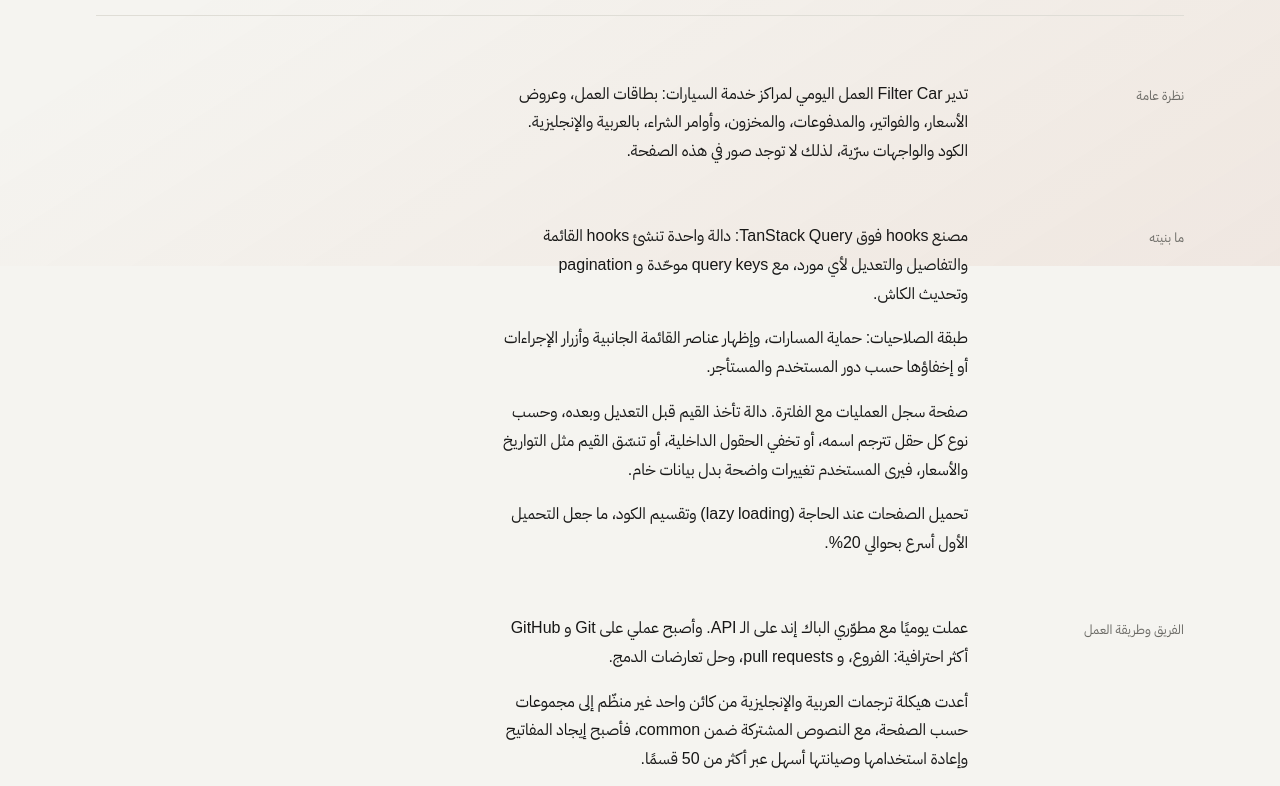
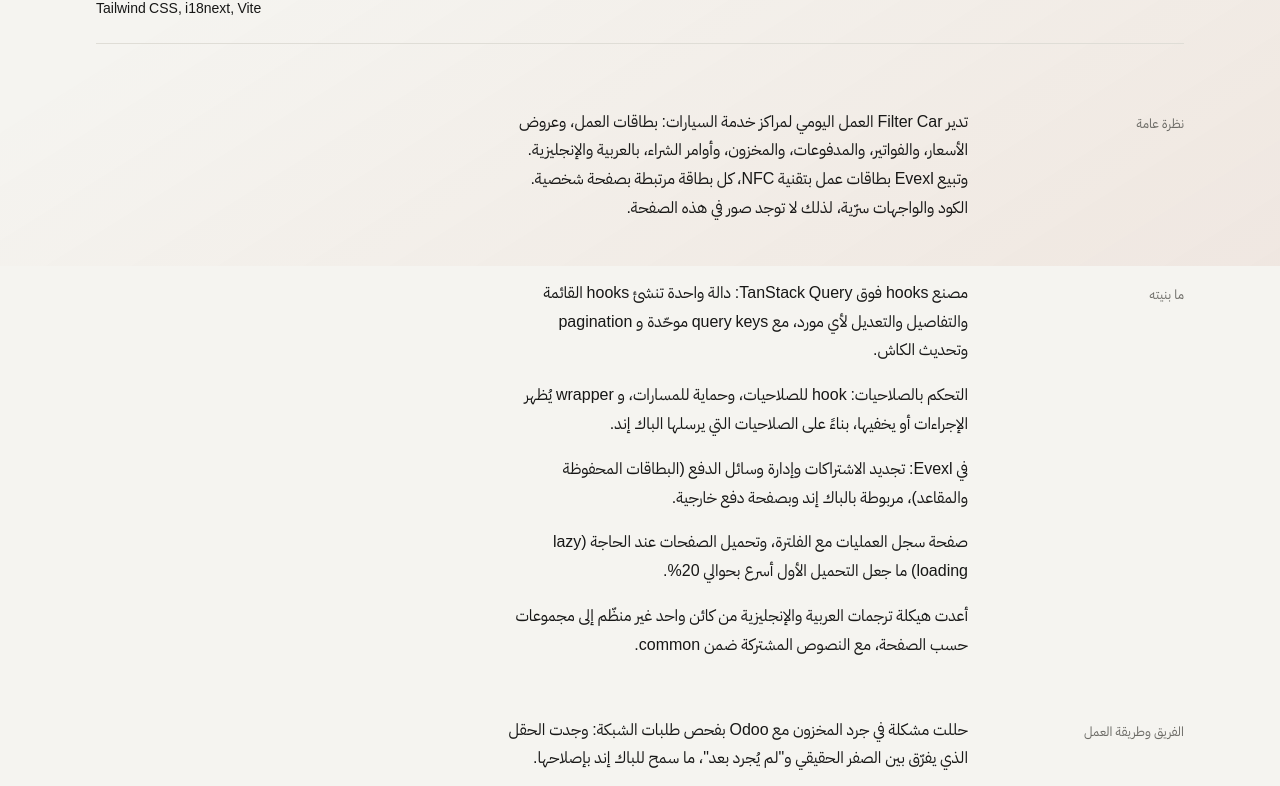
Before and after one commit to JafMah97/portfolio-v2, a Next.js app: page /ar/work/davinda in a window 1280 px wide. Shown: the part 534-1320 px from the top of the page. Built offline with nearby package versions, Linux system fonts and the light colour scheme.

Commit message:
Fix some experince issues

```diff
--- a/content/experience.ts
+++ b/content/experience.ts
@@ -10,8 +10,8 @@
     end: "2026-09",
     location: { en: "Latakia", ar: "اللاذقية" },
     description: {
-      en: "Frontend on Filter Car, a multi-tenant SaaS for car service and wash businesses: data-fetching hooks over TanStack Query, the permission layer, and Arabic/English localization. The code and screens are confidential, so they are not shown here.",
-      ar: "واجهات منصة Filter Car، نظام SaaS من نوع multi-tenant لمراكز خدمة وغسيل السيارات: طبقة جلب البيانات فوق TanStack Query، وطبقة الصلاحيات، والتعريب بالعربية والإنجليزية. الكود والواجهات سرّية، لذلك لا أعرضها هنا.",
+      en: "Frontend on two products: Filter Car, a multi-tenant SaaS for car service businesses, and Evexl, a digital business card platform. Data-fetching hooks, role-based access, payments and debugging with QA and backend.",
+      ar: "واجهات لمنتجين: Filter Car، منصة SaaS من نوع multi-tenant لمراكز خدمة السيارات، و Evexl، منصة بطاقات عمل رقمية. طبقة جلب البيانات، والصلاحيات، والدفع، وحل الأخطاء مع فريق الاختبار والباك إند.",
     },
   },
   {
--- a/content/projects.ts
+++ b/content/projects.ts
@@ -84,10 +84,10 @@
     year: 2026,
     title: { en: "Frontend Developer at Davinda", ar: "مطوّر واجهات أمامية في Davinda" },
     summary: {
-      en: "Seven months on Filter Car, a multi-tenant SaaS for car service and wash businesses.",
-      ar: "سبعة أشهر على Filter Car، منصة SaaS من نوع multi-tenant لمراكز خدمة وغسيل السيارات.",
+      en: "Seven months on two products: Filter Car, a multi-tenant SaaS for car service businesses, and Evexl, a digital business card platform.",
+      ar: "سبعة أشهر على منتجين: Filter Car، منصة SaaS من نوع multi-tenant لمراكز خدمة السيارات، و Evexl، منصة بطاقات عمل رقمية.",
     },
-    role: { en: "Frontend developer, in a team with backend developers", ar: "مطوّر واجهات، ضمن فريق مع مطوّري الباك إند" },
+    role: { en: "Frontend developer, in a team with backend and QA", ar: "مطوّر واجهات، ضمن فريق مع الباك إند والاختبار" },
     client: { en: "Davinda, Latakia", ar: "Davinda، اللاذقية" },
     stack: ["React", "JavaScript", "TanStack Query", "Tailwind CSS", "i18next", "Vite"],
     sections: [
@@ -95,8 +95,8 @@
         heading: { en: "Overview", ar: "نظرة عامة" },
         body: [
           {
-            en: "Filter Car runs the daily work of car service centers: job cards, quotations, invoices, payments, inventory and purchase orders, in Arabic and English. The code and screens are confidential, so this page has no images.",
-            ar: "تدير Filter Car العمل اليومي لمراكز خدمة السيارات: بطاقات العمل، وعروض الأسعار، والفواتير، والمدفوعات، والمخزون، وأوامر الشراء، بالعربية والإنجليزية. الكود والواجهات سرّية، لذلك لا توجد صور في هذه الصفحة.",
+            en: "Filter Car runs the daily work of car service centers: job cards, quotations, invoices, payments, inventory and purchase orders, in Arabic and English. Evexl sells NFC business cards, each linked to a personal profile page. The code and screens are confidential, so this page has no images.",
+            ar: "تدير Filter Car العمل اليومي لمراكز خدمة السيارات: بطاقات العمل، وعروض الأسعار، والفواتير، والمدفوعات، والمخزون، وأوامر الشراء، بالعربية والإنجليزية. وتبيع Evexl بطاقات عمل بتقنية NFC، كل بطاقة مرتبطة بصفحة شخصية. الكود والواجهات سرّية، لذلك لا توجد صور في هذه الصفحة.",
           },
         ],
       },
@@ -108,16 +108,20 @@
             ar: "مصنع hooks فوق TanStack Query: دالة واحدة تنشئ hooks القائمة والتفاصيل والتعديل لأي مورد، مع query keys موحّدة و pagination وتحديث الكاش.",
           },
           {
-            en: "The permission layer: route guards, sidebar items and action buttons shown or hidden by the user's role and tenant.",
-            ar: "طبقة الصلاحيات: حماية المسارات، وإظهار عناصر القائمة الجانبية وأزرار الإجراءات أو إخفاؤها حسب دور المستخدم والمستأجر.",
+            en: "Role-based access: a permission hook, route guards and a wrapper that shows or hides actions, based on the permissions returned by the backend.",
+            ar: "التحكم بالصلاحيات: hook للصلاحيات، وحماية للمسارات، و wrapper يُظهر الإجراءات أو يخفيها، بناءً على الصلاحيات التي يرسلها الباك إند.",
           },
           {
-            en: "The activity log page with filters. A formatter takes the before and after values of each change and, based on the field type, translates field names, hides internal fields and formats values like dates and prices, so users see clear changes instead of raw data.",
-            ar: "صفحة سجل العمليات مع الفلترة. دالة تأخذ القيم قبل التعديل وبعده، وحسب نوع كل حقل تترجم اسمه، أو تخفي الحقول الداخلية، أو تنسّق القيم مثل التواريخ والأسعار، فيرى المستخدم تغييرات واضحة بدل بيانات خام.",
+            en: "In Evexl: subscription renewal and payment-method management (saved cards, seats), connected to the backend and a third-party payment page.",
+            ar: "في Evexl: تجديد الاشتراكات وإدارة وسائل الدفع (البطاقات المحفوظة والمقاعد)، مربوطة بالباك إند وبصفحة دفع خارجية.",
           },
           {
-            en: "Route-level lazy loading and code splitting, which made the first load about 20% faster.",
-            ar: "تحميل الصفحات عند الحاجة (lazy loading) وتقسيم الكود، ما جعل التحميل الأول أسرع بحوالي 20%.",
+            en: "The activity log page with filters, and route-level lazy loading that made the first load about 20% faster.",
+            ar: "صفحة سجل العمليات مع الفلترة، وتحميل الصفحات عند الحاجة (lazy loading) ما جعل التحميل الأول أسرع بحوالي 20%.",
+          },
+          {
+            en: "Restructured the Arabic and English translations from one unorganized object into page-based groups, with shared text under common.",
+            ar: "أعدت هيكلة ترجمات العربية والإنجليزية من كائن واحد غير منظّم إلى مجموعات حسب الصفحة، مع النصوص المشتركة ضمن common.",
           },
         ],
       },
@@ -125,12 +129,12 @@
         heading: { en: "Team and process", ar: "الفريق وطريقة العمل" },
         body: [
           {
-            en: "Worked every day with the backend developers on the API. My Git and GitHub work became much more professional: branches, pull requests and resolving merge conflicts.",
-            ar: "عملت يوميًا مع مطوّري الباك إند على الـ API. وأصبح عملي على Git و GitHub أكثر احترافية: الفروع، و pull requests، وحل تعارضات الدمج.",
+            en: "Debugged an Odoo inventory-count issue by inspecting network requests: I found the flag that separates a real zero from \"not counted\", which unblocked the backend fix.",
+            ar: "حللت مشكلة في جرد المخزون مع Odoo بفحص طلبات الشبكة: وجدت الحقل الذي يفرّق بين الصفر الحقيقي و\"لم يُجرد بعد\"، ما سمح للباك إند بإصلاحها.",
           },
           {
-            en: "Restructured the Arabic and English translations from one unorganized object into page-based groups, with shared text under common. Keys became easy to find, reuse and maintain across more than 50 modules.",
-            ar: "أعدت هيكلة ترجمات العربية والإنجليزية من كائن واحد غير منظّم إلى مجموعات حسب الصفحة، مع النصوص المشتركة ضمن common، فأصبح إيجاد المفاتيح وإعادة استخدامها وصيانتها أسهل عبر أكثر من 50 قسمًا.",
+            en: "Fixed bugs every day with the QA tester and the backend developers, joined client meetings, and helped turn requirements into frontend tasks. My Git work became much more professional along the way: branches, pull requests and merge conflicts.",
+            ar: "أصلحت الأخطاء يوميًا مع مختبر الجودة ومطوّري الباك إند، وحضرت اجتماعات مع العميل، وساعدت في تحويل المتطلبات إلى مهام للواجهة. وأصبح عملي على Git أكثر احترافية: الفروع، و pull requests، وحل تعارضات الدمج.",
           },
         ],
       },
```
